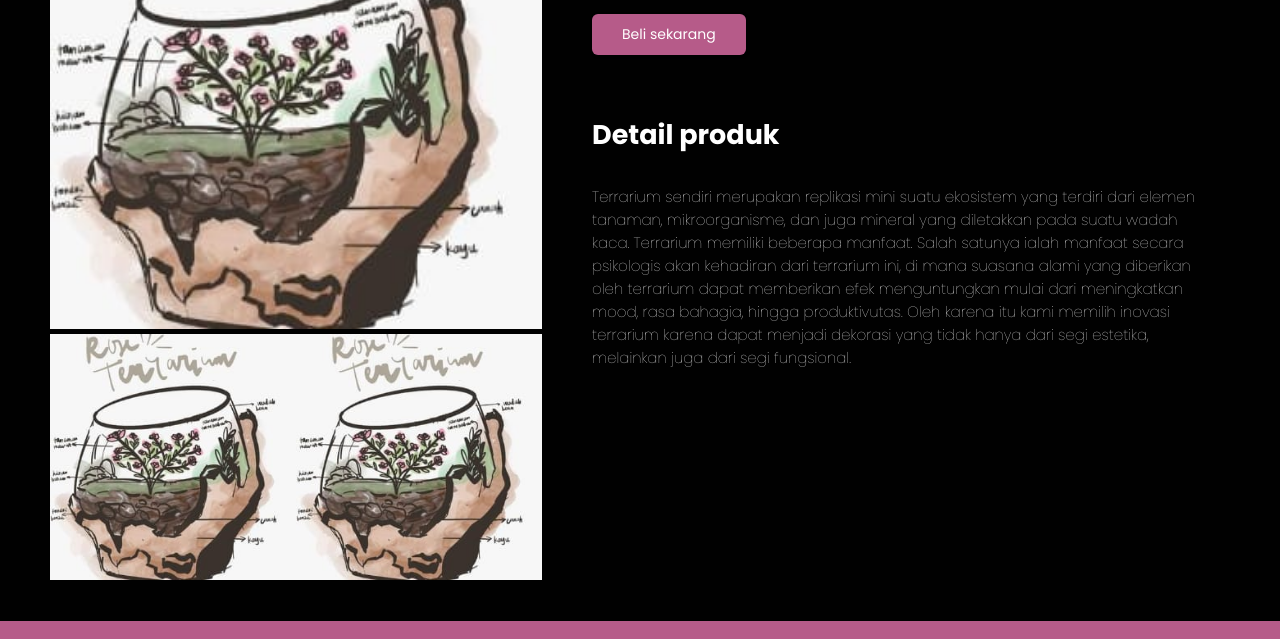
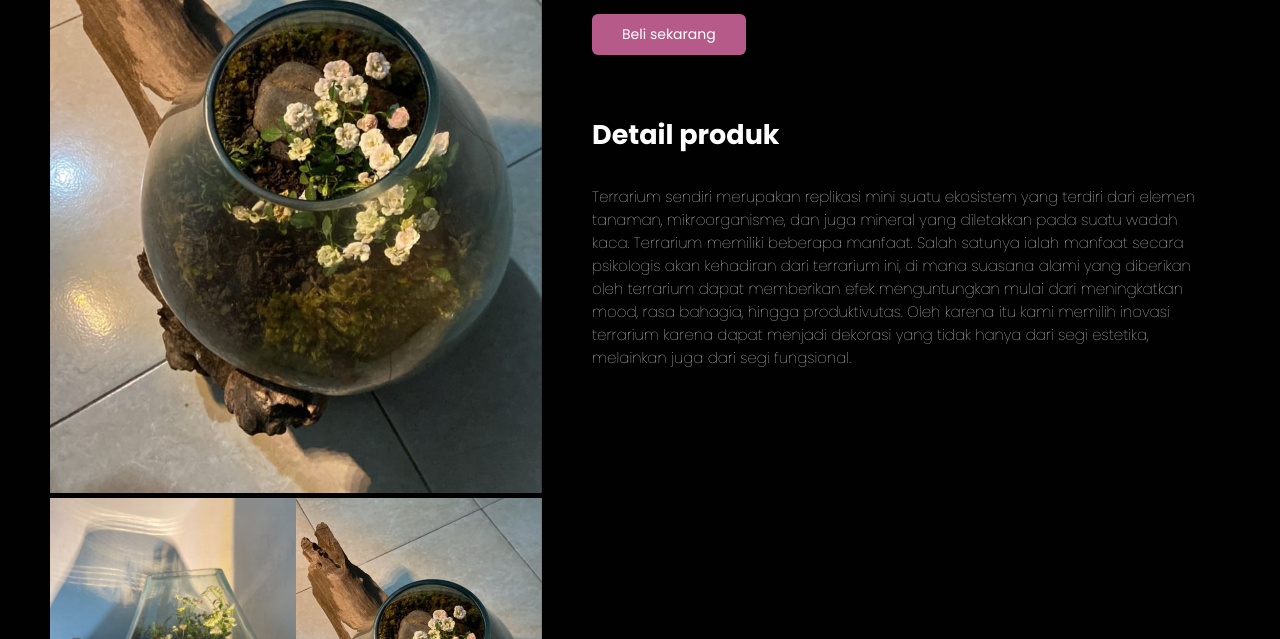
Before and after one commit to Kar0u/beetrosen1.github.io, a plain HTML site: page sproduct2.html in a window 1280 px wide. Shown: the part 293-932 px from the top of the page. Drawn offline with nearby package versions, Linux system fonts and the light colour scheme; a script that the page names is missing.

Commit message:
Update sproduct2.html

```diff
--- a/sproduct2.html
+++ b/sproduct2.html
@@ -49,12 +49,12 @@
     <!-- single product detail -->
     <section id="prodetail" class="section-p1">
       <div class="single-pro-img">
-        <img src="img/Produk/terrarium.jpeg" width="100%" id="MainImg" alt="" />
+        <img src="img/Produk/ter2.jpg" width="100%" id="MainImg" alt="" />
         <div class="small-img-group">
           <div class="small-img-col">
             <a href="sproduct1.html"
               ><img
-                src="img/Produk/terrarium.jpeg"
+                src="img/Produk/ter1.jpg"
                 width="100%"
                 class="small-img"
                 alt=""
@@ -63,7 +63,7 @@
           <div class="small-img-col">
             <a href="sproduct2.html"
               ><img
-                src="img/Produk/terrarium.jpeg"
+                src="img/Produk/ter2.jpg"
                 width="100%"
                 class="small-img"
                 alt=""
```
